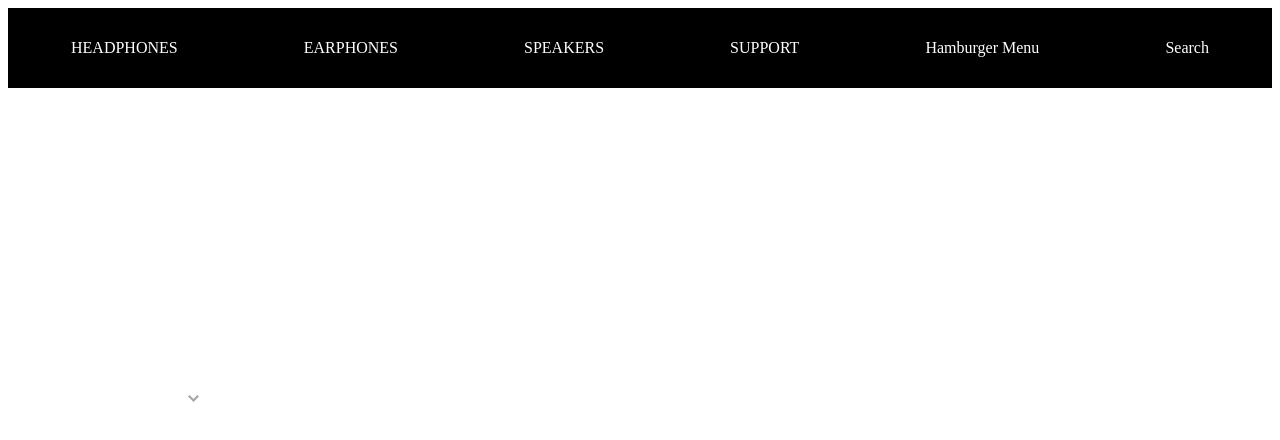
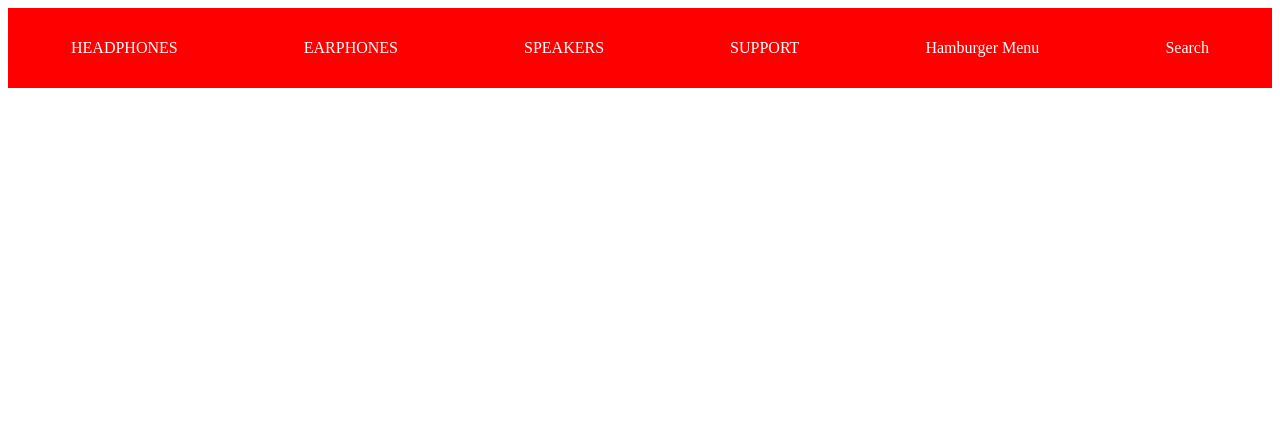
Before and after one commit to Dallin11/beats-clone, a plain HTML site: page index.html in a window 1280 px wide. Drawn offline with Linux system fonts and the light colour scheme.

Commit message:
styling updates

```diff
--- a/index.html
+++ b/index.html
@@ -12,10 +12,7 @@
 <body>
     <header>
         <a href="https://www.beatsbydre.com/headphones">HEADPHONES
-        <svg xmlns="http://w3.org/2000/svg" viewBox="0 0 9.9 6.36" class="caret">
-
-        <path d="M0.71,0.71L4.95,4.95,9.19,0.71" fill="none" stroke="#a7a6a6" stroke-miterlimit="10" stroke-width="2" fill-rule="evenodd"></path>
-        </svg>
+     <i class="fa fa-caret-down" aria-hidden="true"></i>
         </a>
         <a href="https://www.beatsbydre.com/earphones">EARPHONES</a>
         <a href="https://www.beatsbydre.com/speakers/beats-pill-plus">
--- a/style.css
+++ b/style.css
@@ -2,7 +2,7 @@ header{
     display: flex;
     justify-content: space-around;
 	align-items: center;
-    background-color: black;
+    background-color:red;
     color:white;
     text-decoration: none;
     height:80px;
@@ -11,13 +11,3 @@ a{
     color: white;
     text-decoration: none;
 }
-.caret{
-    position: absolute;
-    top: 50%;
-    display: inline-block;
-    width: 11px;
-    height: 7px;
-    margin-left: 10px;
-    margin-top: -5px
-
-}
```
